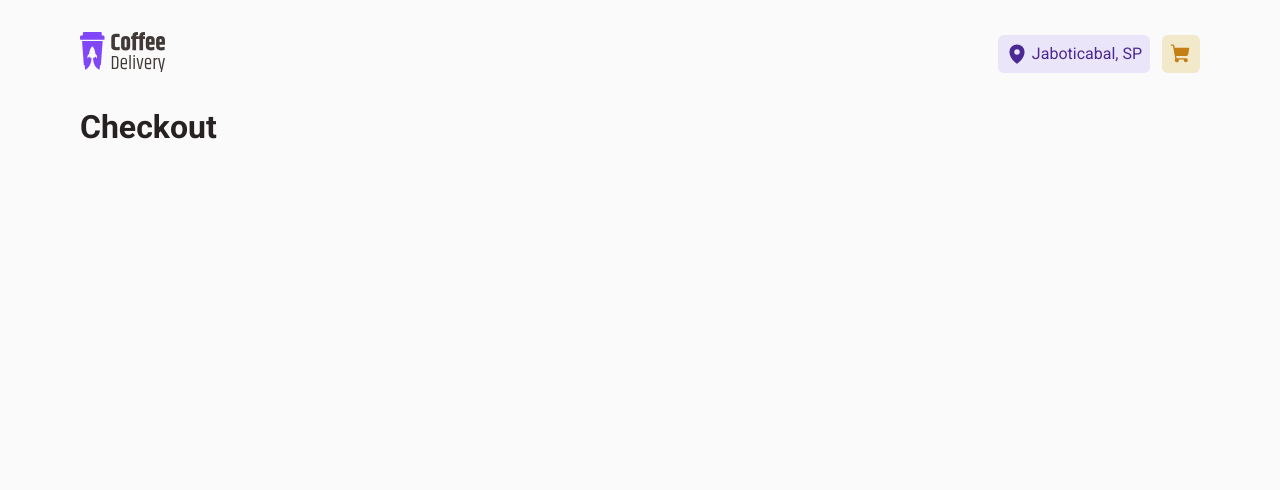
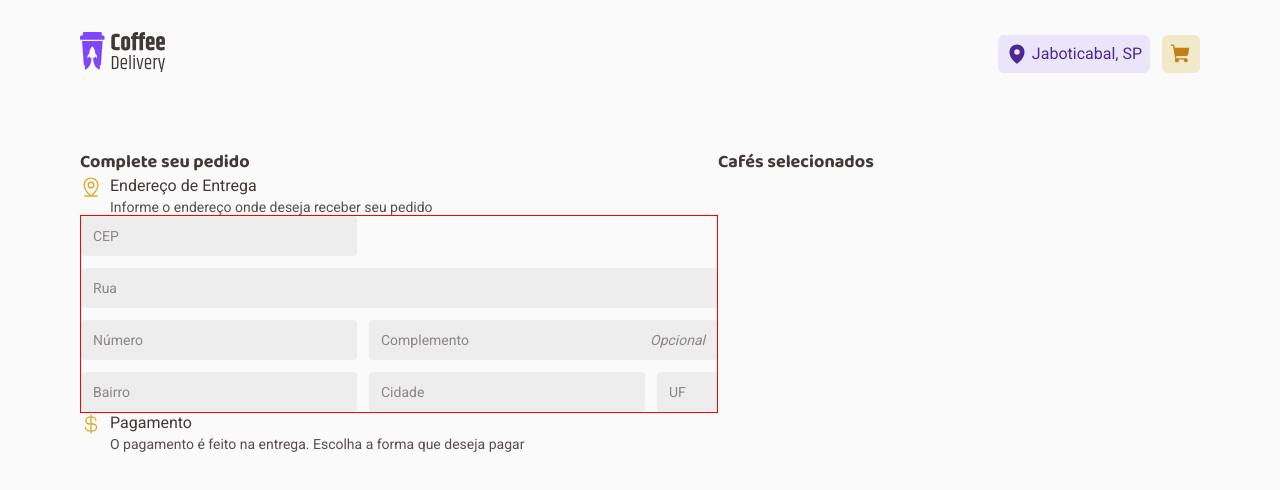
Before and after one commit to shindhi/desafio-coffee-delivery, a React (Vite) app: page /checkout in a window 1280 px wide. Shown: the top 490 px of the page. Built offline with nearby package versions, Linux system fonts and the light colour scheme.

Commit message:
adiciona o form de endereco de entrega com a estilização

```diff
--- a/src/pages/Checkout/index.tsx
+++ b/src/pages/Checkout/index.tsx
@@ -1,3 +1,67 @@
+import { CurrencyDollar, MapPinLine } from 'phosphor-react'
+import {
+  CheckoutContainer,
+  CoffeeOrderWrapper,
+  Title,
+  CoffeeCardWrapper,
+  HeaderCardOrder,
+  InputOptionalWrapper,
+  CoffeeInput,
+} from './styles'
+
 export function Checkout() {
-  return <h1>Checkout</h1>
+  return (
+    <CheckoutContainer>
+      <CoffeeOrderWrapper>
+        <Title>Complete seu pedido</Title>
+
+        <div>
+          <HeaderCardOrder>
+            <MapPinLine />
+
+            <div>
+              <span>Endereço de Entrega</span>
+              <p>Informe o endereço onde deseja receber seu pedido</p>
+            </div>
+          </HeaderCardOrder>
+
+          <form action="">
+            <CoffeeInput type="text" id="cep" placeholder="CEP" />
+            <CoffeeInput type="text" id="rua" placeholder="Rua" />
+            <CoffeeInput type="number" id="numero" placeholder="Número" />
+            <InputOptionalWrapper
+              id="complemento-container"
+              data-optional="Opcional"
+            >
+              <CoffeeInput
+                type="text"
+                id="complemento"
+                placeholder="Complemento"
+              />
+            </InputOptionalWrapper>
+            <CoffeeInput type="text" id="bairro" placeholder="Bairro" />
+            <CoffeeInput type="text" id="cidade" placeholder="Cidade" />
+            <CoffeeInput type="text" id="uf" placeholder="UF" />
+          </form>
+        </div>
+
+        <div>
+          <HeaderCardOrder>
+            <CurrencyDollar />
+
+            <div>
+              <span>Pagamento</span>
+              <p>
+                O pagamento é feito na entrega. Escolha a forma que deseja pagar
+              </p>
+            </div>
+          </HeaderCardOrder>
+        </div>
+      </CoffeeOrderWrapper>
+
+      <CoffeeCardWrapper>
+        <Title>Cafés selecionados</Title>
+      </CoffeeCardWrapper>
+    </CheckoutContainer>
+  )
 }
--- a/src/pages/Checkout/styles.ts
+++ b/src/pages/Checkout/styles.ts
@@ -0,0 +1,133 @@
+import { styled } from 'styled-components'
+
+export const CheckoutContainer = styled.div`
+  margin-top: 4rem;
+
+  display: flex;
+  flex-direction: row;
+`
+
+export const Title = styled.h2`
+  color: ${({ theme }) => theme['base-200']};
+  font-size: 1.8rem;
+  font-family: 'Baloo 2', cursive;
+`
+
+export const CoffeeInput = styled.input`
+  width: 100%;
+  padding: 1.2rem;
+  border-radius: 0.4rem;
+  padding: 1.2rem;
+  background: ${({ theme }) => theme['base-700']};
+  color: ${({ theme }) => theme['base-300']};
+  font-size: 1.4rem;
+  border: none;
+
+  &::placeholder {
+    color: ${({ theme }) => theme['base-400']};
+  }
+`
+
+export const InputOptionalWrapper = styled.div`
+  position: relative;
+
+  &::after {
+    content: attr(data-optional);
+    font-style: italic;
+    position: absolute;
+    right: 1.2rem;
+    top: 50%;
+    font-size: 1.4rem;
+    transform: translateY(-50%);
+    color: ${({ theme }) => theme['base-400']};
+  }
+`
+
+export const CoffeeOrderWrapper = styled.div`
+  form {
+    border: 1px solid red;
+    display: grid;
+    /* grid-template-columns: minmax(20rem, 1fr) minmax(27.6rem, 1fr) minmax(
+        6rem,
+        1fr
+      ); */
+    grid-template-columns: minmax(20rem, 1fr) minmax(27.6rem, 1fr) 6rem;
+    grid-template-rows: 4;
+    gap: 1.2rem;
+
+    input#cep {
+      grid-column: 1 / 2;
+      grid-row: 1 / 2;
+    }
+
+    input#rua {
+      grid-column: 1 / 4;
+      grid-row: 2 / 3;
+    }
+
+    input#numero {
+      grid-column: 1 / 2;
+      grid-row: 3 / 4;
+    }
+
+    /* input complemento */
+    > div {
+      grid-column: 2 / 4;
+      grid-row: 3 / 4;
+    }
+
+    input#bairro {
+      grid-column: 1 / 2;
+      grid-row: 4 / 5;
+    }
+
+    input#cidade {
+      grid-column: 2 / 3;
+      grid-row: 4 / 5;
+    }
+
+    input#uf {
+      grid-column: 3 / 4;
+      grid-row: 4 / 5;
+    }
+  }
+`
+
+export const HeaderCardOrder = styled.div`
+  width: 100%;
+
+  display: flex;
+  flex-direction: row;
+  gap: 0.8rem;
+
+  svg {
+    color: ${({ theme }) => theme['yellow-400']};
+    font-size: 2.2rem;
+  }
+
+  div {
+    display: flex;
+    flex-direction: column;
+    gap: 0.2rem;
+
+    span {
+      color: ${({ theme }) => theme['base-200']};
+      font-size: 1.6rem;
+      line-height: 130%;
+    }
+
+    p {
+      color: ${({ theme }) => theme['base-300']};
+      font-size: 1.4rem;
+    }
+  }
+`
+
+export const CoffeeCardWrapper = styled.div`
+  form {
+    display: grid;
+    column-gap: 1.2rem;
+    row-gap: 1.6rem;
+    justify-content: start;
+  }
+`
```
